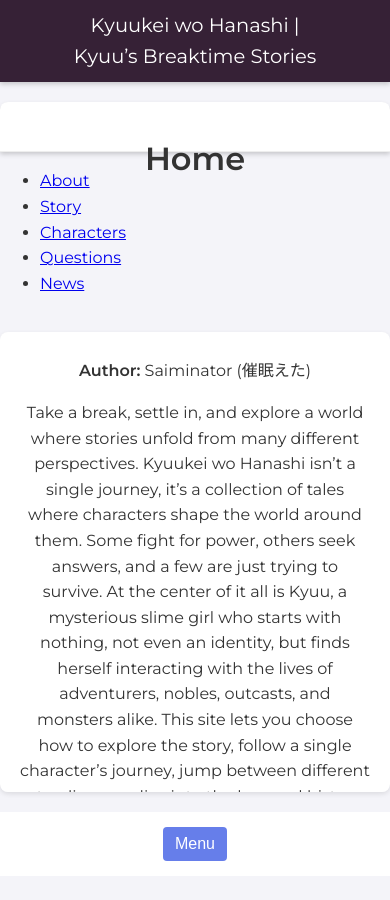
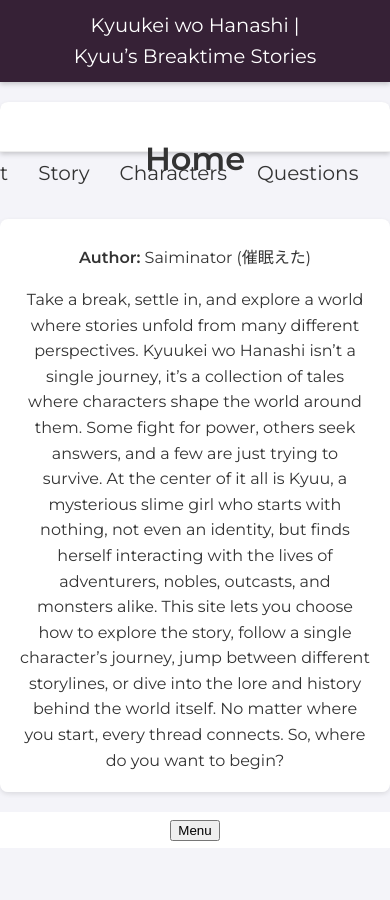
Before and after one commit to Saiminator/Kyuukei, a Jekyll site: the page built from index.html, in a window 390 px wide. Built offline with Jekyll 4.4.1, drawn with Linux system fonts in a browser that asks for light colours.

Commit message:
Update style.css

```diff
--- a/css/style.css
+++ b/css/style.css
@@ -143,46 +143,18 @@
 
 /* ---------- Navigation Visibility Rules ---------- */
 @media (min-width: 601px) {
-  #nav-desktop {
-    display: flex;
-  }
+  /* We now remove the external desktop nav because we include it inside the container */
   #nav-mobile {
     display: none;
   }
 }
 @media (max-width: 600px) {
-  #nav-desktop {
-    display: none;
-  }
   #nav-mobile {
     display: block;
   }
 }
 
-/* ---------- Sticky Navigation Rules ---------- */
-@media (min-width: 1024px) {
-  #nav-desktop {
-    position: sticky;
-    top: 0;
-    z-index: 100;
-    background: #fff;
-    padding: 5px 0;
-    justify-content: center;
-    align-items: center;
-  }
-}
-@media (min-width: 601px) and (max-width: 1279px) {
-  #nav-desktop {
-    position: sticky;
-    top: 0;
-    z-index: 100;
-    background: #fff;
-    padding: 5px 0;
-    display: flex;
-    justify-content: center;
-    align-items: center;
-  }
-}
+/* ---------- Sticky Navigation Rules for Mobile Only ---------- */
 @media (max-width: 600px) {
   #nav-mobile {
     position: sticky;
@@ -191,44 +163,6 @@
     background: #fff;
     padding: 5px 0;
     text-align: center;
-  }
-}
-
-/* ---------- Desktop Navigation Menu ---------- */
-#nav-desktop ul {
-  list-style: none;
-  display: flex;
-  justify-content: center;
-  align-items: center;
-  padding: 0;
-  margin: 0;
-}
-#nav-desktop li {
-  margin: 0 15px;
-}
-#nav-desktop a {
-  font-weight: 500;
-  color: #333;
-  transition: color 0.3s ease;
-  text-decoration: none;
-  font-size: 1.25rem;
-}
-#nav-desktop a:hover {
-  color: #667eea;
-}
-
-/* ---------- Mobile Navigation Menu ---------- */
-@media (max-width: 600px) {
-  #nav-mobile button {
-    background: #667eea;
-    border: none;
-    color: #fff;
-    padding: 8px 12px;
-    font-size: 1rem;
-    cursor: pointer;
-    border-radius: 4px;
-    margin-top: 10px;
-    margin-bottom: 10px;
   }
   #nav-mobile-menu {
     list-style: none;
@@ -510,7 +444,7 @@
   height: calc(100vh - 210px); /* Overall container height */
   overflow: hidden;
   margin: 20px auto;
-  background: #f4f4f9; /* Matches the darker grey background */
+  background: #f4f4f9; /* Container background matches page background */
   border-radius: 8px;
   box-shadow: 0 2px 5px rgba(0,0,0,0.1);
 }
@@ -521,9 +455,35 @@
   text-align: center;
   height: 50px;
   line-height: 50px;
-  margin-bottom: 15px; /* Gap between title and content */
+  margin-bottom: 5px; /* Reduced gap between title and content */
 }
 .section-fixed-title .section-scroll {
-  height: calc(100vh - 210px - 65px); /* Scrollable area height */
+  height: calc(100vh - 210px - 55px); /* 55px = header (50px) + 5px gap */
   overflow-y: auto;
 }
+
+/* New Desktop Navigation Menu inside fixed container */
+.nav-menu-desktop {
+  margin-bottom: 10px; /* Gap between menu and content */
+}
+.nav-menu-desktop ul {
+  list-style: none;
+  display: flex;
+  justify-content: center;
+  align-items: center;
+  padding: 0;
+  margin: 0;
+}
+.nav-menu-desktop li {
+  margin: 0 15px;
+}
+.nav-menu-desktop a {
+  font-weight: 500;
+  color: #333;
+  transition: color 0.3s ease;
+  text-decoration: none;
+  font-size: 1.25rem;
+}
+.nav-menu-desktop a:hover {
+  color: #667eea;
+}
```
